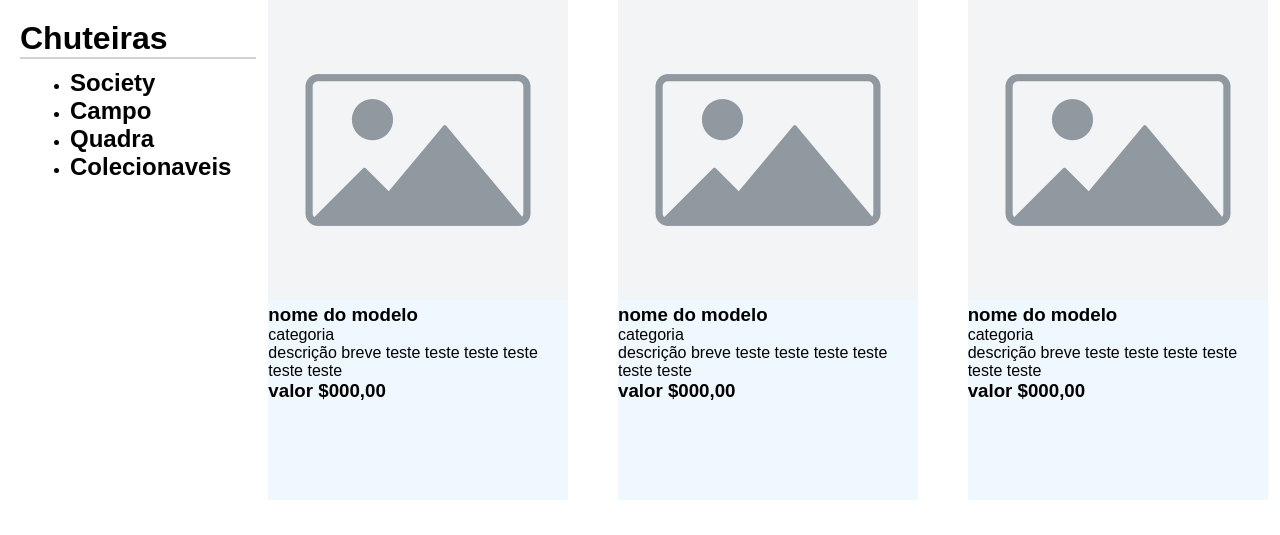
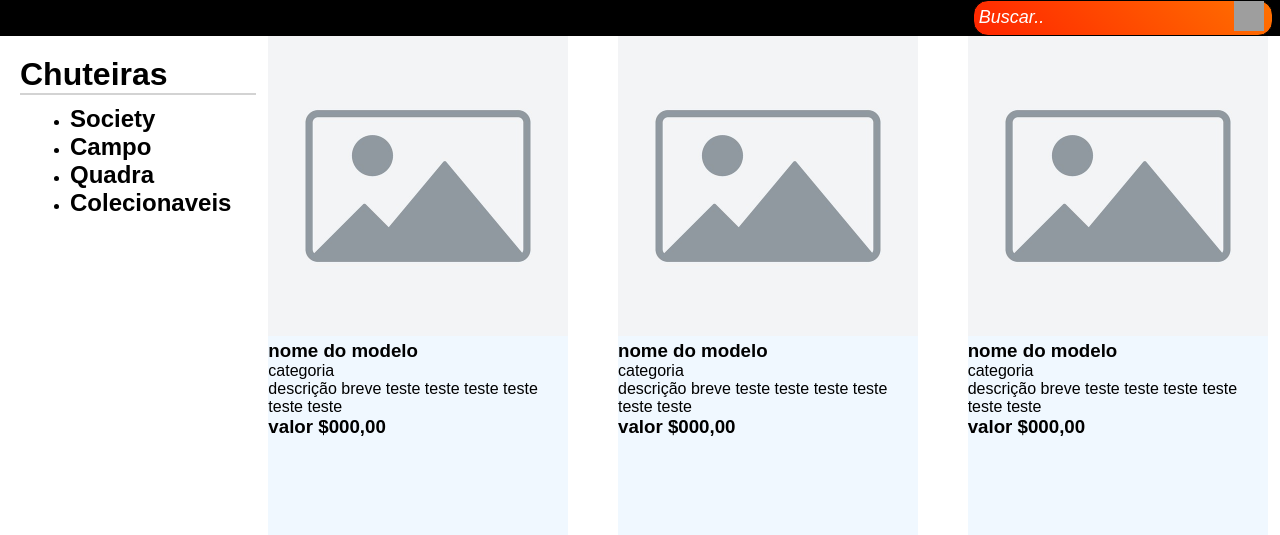
Before and after one commit to MuriloVercosa01/pwII-projeto-total_esporte-, a PHP site: the page made by TOTAL_ESPORTES/produtos.html in a window 1280 px wide. Shown: the part 80-615 px from the top of the page. Run offline with PHP 8.4, Linux system fonts and the light colour scheme; some libraries are stand-ins or nearby versions; grey boxes are pictures that could not be loaded.

Commit message:
algumas alterações em produtos.html e css

```diff
--- a/TOTAL_ESPORTES/Estilos/produtos.css
+++ b/TOTAL_ESPORTES/Estilos/produtos.css
@@ -92,6 +92,36 @@ main{
     width: 100%;
     display: flex;
 }
+
+.nav-bar{
+    width: 100%;
+    background-color: black;
+}
+
+.divMenuPesquisa{
+    margin-left: 76%;
+    background-image: linear-gradient(45deg,#ff2500, #ff7100);
+    border:solid 1px;
+    border-radius:15px;
+    width:300px;
+}
+.divMenuPesquisa img{
+    width: 30px;
+    height: 30px;
+}
+#pesquisa{
+    float:left;
+    background-color:transparent;
+    padding-left:5px;
+    font-style:italic;
+    font-size:18px;
+    border:none;
+    height:32px;
+    width:260px;
+}
+#pesquisa::placeholder{
+    color: white;
+}
 /*formatação do <div> sidebar abaixo*/
 .lista{
     margin-top: 20px;
--- a/TOTAL_ESPORTES/produtos.html
+++ b/TOTAL_ESPORTES/produtos.html
@@ -31,6 +31,12 @@
 
 
     </header>
+    <div class="nav-bar" >
+        <div class="divMenuPesquisa" >
+            <input type="text" id="pesquisa" placeholder="Buscar.." >
+            <img src="https://cdn-icons-png.flaticon.com/512/3183/3183361.png" >
+        </div>
+    </div>
     <main>
         <div class="sidebar" >
             <div class="lista" >
```
Also changed, not shown: produtos.html (deleted).
